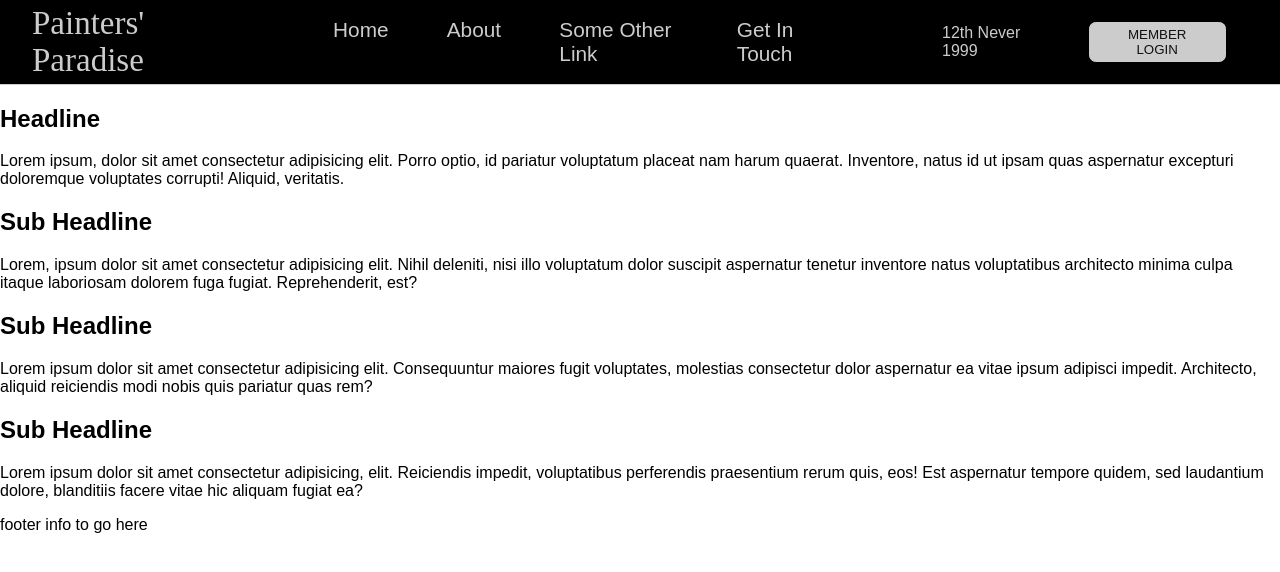
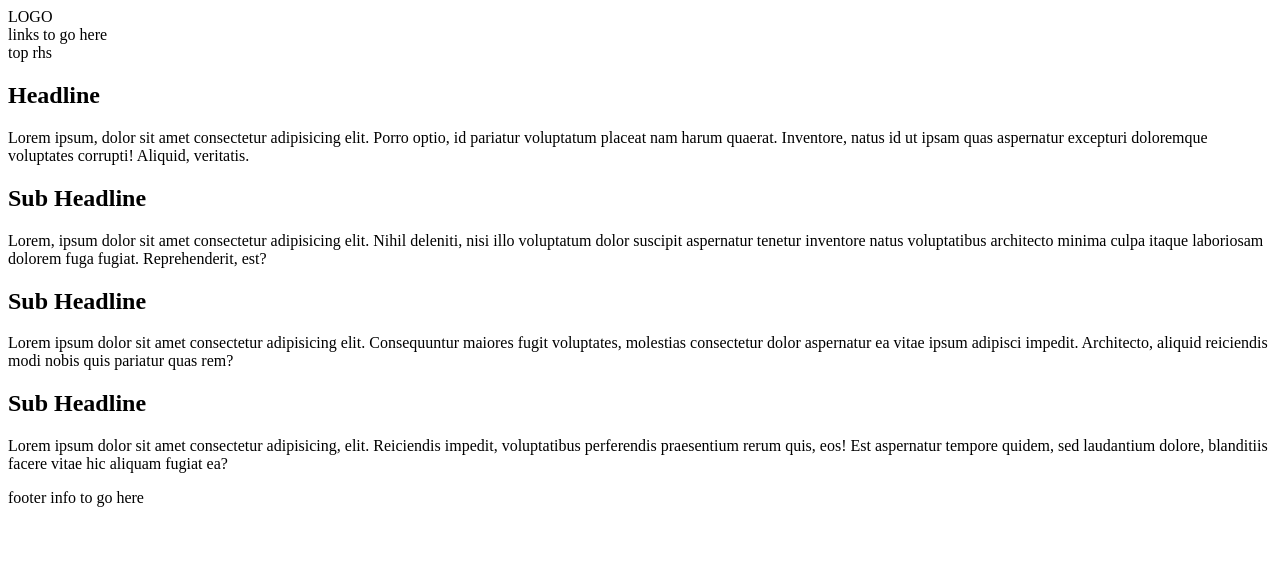
Before and after one commit to trongate/painters_paradise, a plain HTML site: page index.html in a window 1280 px wide. Drawn offline with Linux system fonts and the light colour scheme; a web font is replaced by a local one.

Commit message:
END OF IMPORT FONT TUTORIAL

```diff
--- a/css/painters_paradise.css
+++ b/css/painters_paradise.css
@@ -1,65 +1,7 @@
-*,
-*::before,
-*::after {
-  box-sizing: border-box;
-}
-
-body {
-  margin: 0;
-  font-family: Arial;
-}
-
-header {
-  background-color: black;
-  color: #ccc;
-  display: flex;
-  flex-direction: row;
-  align-items: center;
-  justify-content: space-between;
-  border-bottom: 1px #ccc solid;
-}
-
-header > div,
-header > nav {
-  margin: .3em 2em;
-}
-
-header > nav {
-  flex-grow: 1;
-}
-
-header > nav > ul {
-  margin: 0;
-  list-style-type: none;
-  display: flex;
-  flex-direction: row;
-  padding: 0;
-}
-
-header > nav > ul > li {
-  margin: 0 1.4em;
-  font-size: 1.3em;
-}
-
-header a {
-  color: #ccc;
-  text-decoration: none;
-}
-
-header a:hover {
-  color: #fff;
-  text-decoration: underline;
-}
-
 .logo {
   font-family: "Shrikhand", serif;
   font-weight: 400;
   font-style: normal;
-  font-size: 33px;
-}
-
-.logo:hover {
-  text-decoration: none;
 }
 
 .signature {
@@ -67,39 +9,3 @@ header a:hover {
   font-weight: 400;
   font-style: normal;
 }
-
-.top-rhs {
-  display: flex;
-  flex-direction: row;
-  align-items: center;
-  justify-content: space-between;
-}
-
-.top-rhs > div {
-  margin: 0 1.4em;
-}
-
-button {
-  background-color: #679fb6;
-  border: 1px #679fb6 solid;
-  padding: .3em 2em;
-  text-transform: uppercase;
-  border-radius: .5em;
-  color: #eee;
-}
-
-button:hover {
-  color: #fff;
-  cursor: pointer;
-}
-
-.alt {
-  background-color: #ccc;
-  border: 1px #ccc solid;
-  color: #111;
-}
-
-.alt:hover {
-  background-color: #fff;
-  color: #000;
-}
--- a/index.html
+++ b/index.html
@@ -12,19 +12,13 @@
 <body>
     <header>
         <div>
-            <a href="#" class="logo">Painters' Paradise</a>
+            LOGO
         </div>
         <nav>
-            <ul>
-                <li><a href="#">Home</a></li>
-                <li><a href="#">About</a></li>
-                <li><a href="#">Some Other Link</a></li>
-                <li><a href="#">Get In Touch</a></li>
-            </ul>
+            links to go here
         </nav>
-        <div class="top-rhs">
-            <div>12th Never 1999</div>
-            <div><button class="alt">Member Login</button></div>
+        <div>
+            top rhs
         </div>
     </header>
     <section id="hero">
```
